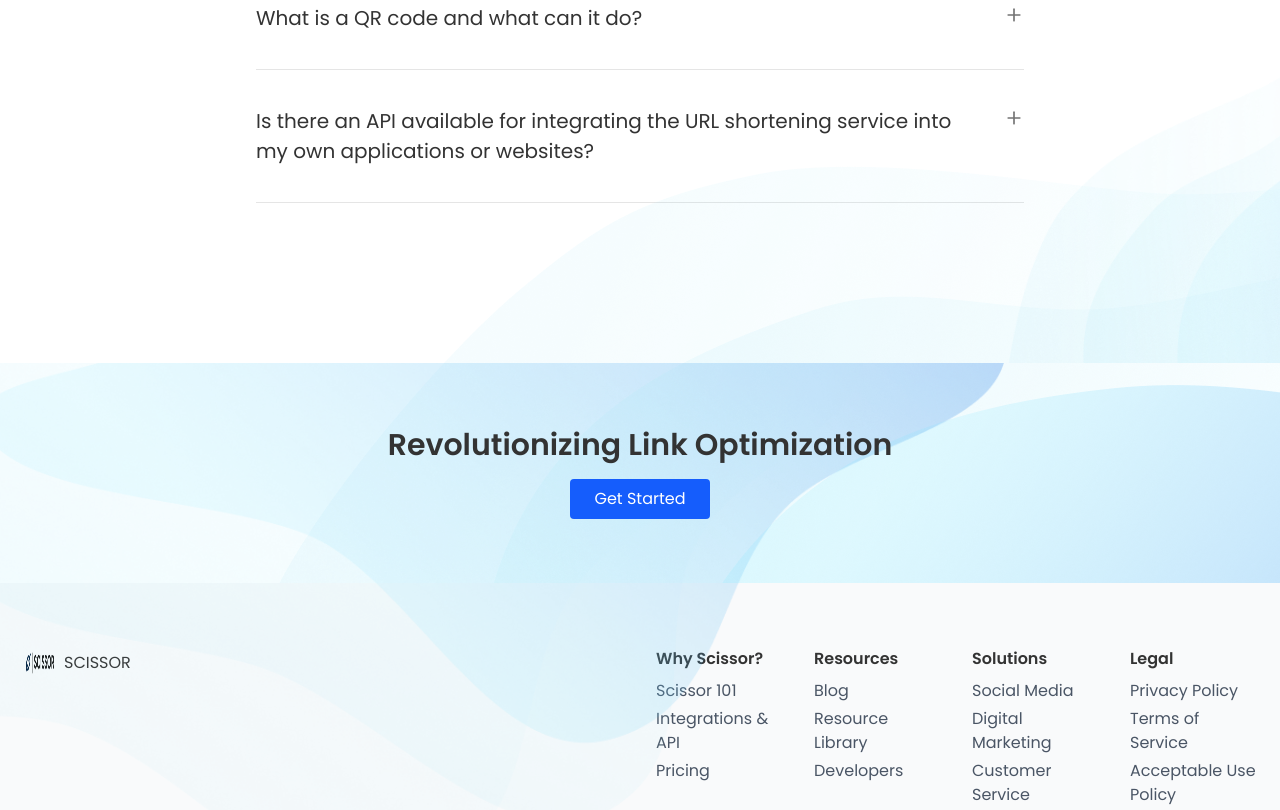
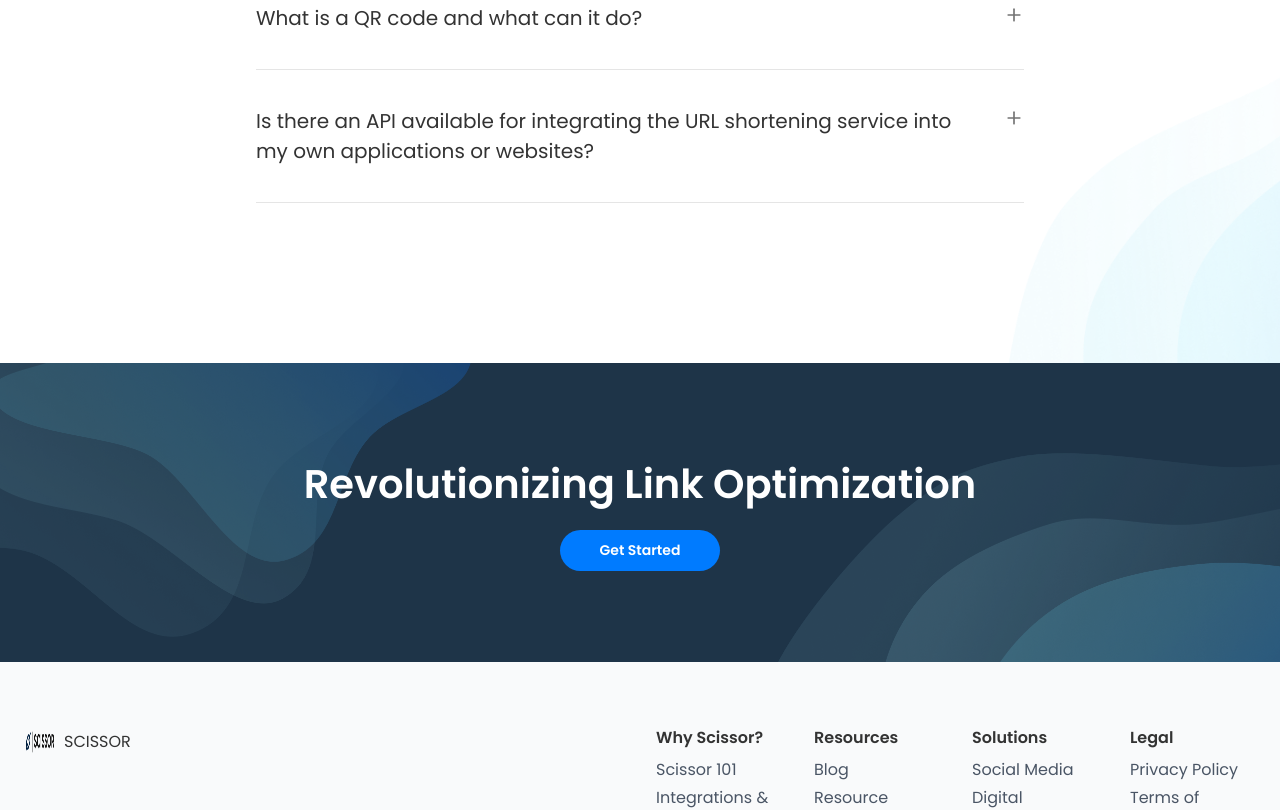
Before and after one commit to ChrisRoland/Scissor-URL-Shortener, a React (Vite) app: page / in a window 1280 px wide. Shown: the part 4445-5255 px from the top of the page. Built offline with nearby package versions, Linux system fonts and the light colour scheme.

Commit message:
feat: revamped bottom banner section
Updated the RLO bottom banner section twcss and fix styling issues

```diff
--- a/src/components/BotSec.jsx
+++ b/src/components/BotSec.jsx
@@ -4,15 +4,15 @@ import bot2 from '../assets/media/bot-sec-2.png';
 
 export default function BotSection() {
   return (
-    <div className="relative py-16">
-      <img src={bot1} alt="botBg1" className="absolute left-0 top-0" />
-      <div className="container mx-auto text-center relative z-10">
-        <h2 className="text-3xl font-semibold mb-4">Revolutionizing Link Optimization</h2>
-        <button className="bg-blue-600 text-white px-6 py-2 rounded hover:bg-blue-700">
+    <div className="bot-sec bg-[#1e3448] relative flex justify-center items-center text-white h-[299px]">
+      <img src={bot1} alt="botBg1" className="botBg1 absolute left-0 top-0 w-[600px] h-[300px]" />
+      <div className="bot-sec-content container mx-auto text-center relative z-10">
+        <h2 className="text-[40px] font-semibold mb-4">Revolutionizing Link Optimization</h2>
+        <button className="btn btn-primary">
           Get Started
         </button>
       </div>
-      <img src={bot2} alt="botBg2" className="absolute right-0 bottom-0" />
+      <img src={bot2} alt="botBg2" className=" botBg2 absolute right-0 bottom-0 h-[300px] w-auto" />
     </div>
   );
 }
```
